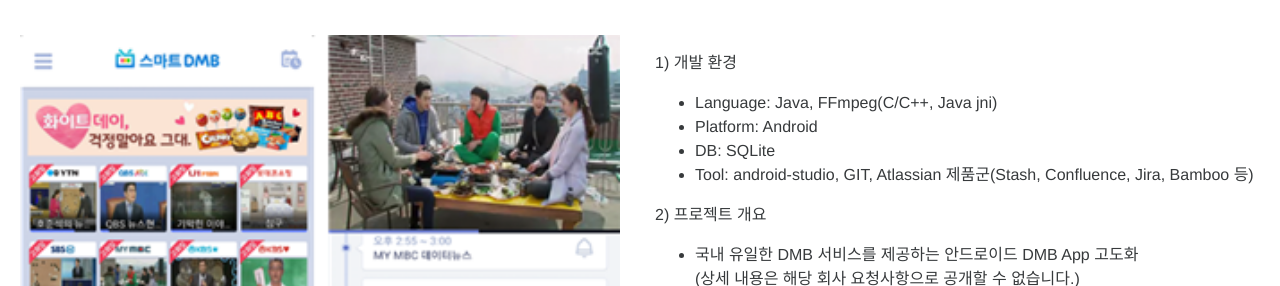
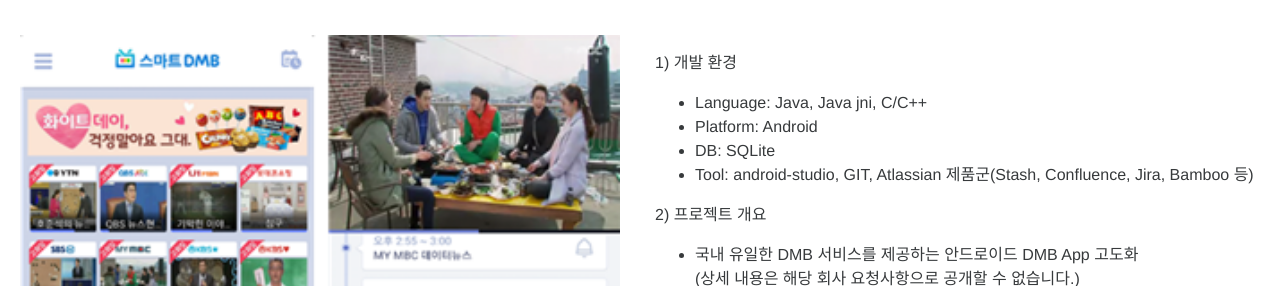
Before and after one commit to khj0704/khj0704.github.io, a Jekyll site: the page built from _posts/2016-11-30-portfolio19.md, in a window 1280 px wide. Shown: the part 291-577 px from the top of the page. Built offline with Jekyll 4.4.1, drawn with Linux system fonts in a browser that asks for light colours; nearby versions of some CDN libraries.

Commit message:
Modified Post

```diff
--- a/_posts/2016-11-30-portfolio19.md
+++ b/_posts/2016-11-30-portfolio19.md
@@ -10,7 +10,7 @@ image: omnitel_smart_dmb.png
 ---
 
 1) 개발 환경
- - Language: Java, FFmpeg(C/C++, Java jni)
+ - Language: Java, Java jni, C/C++
  - Platform: Android
  - DB: SQLite
  - Tool: android-studio, GIT, Atlassian 제품군(Stash, Confluence, Jira, Bamboo 등)
```
